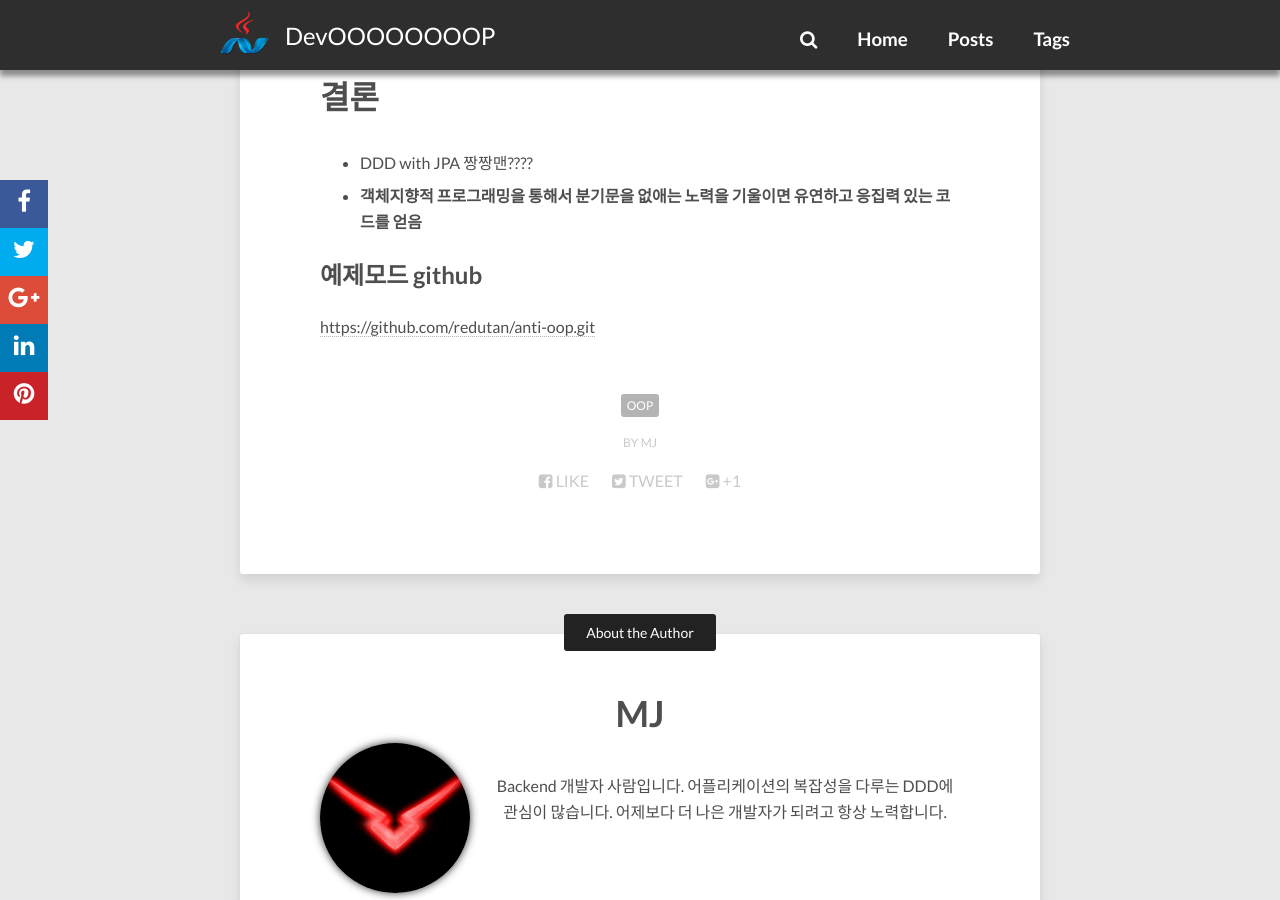
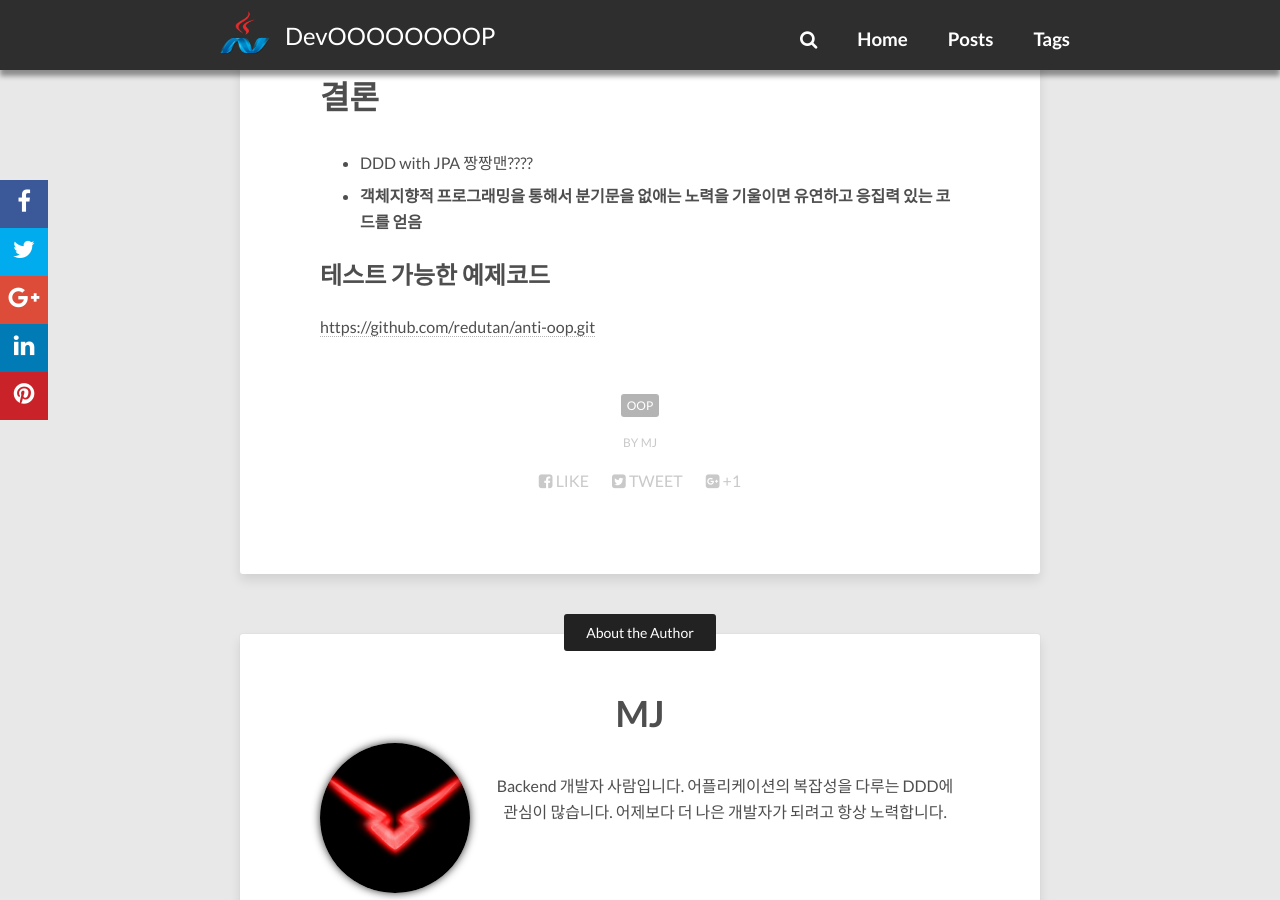
Before and after one commit to redutan/redutan.github.io, a Jekyll site: the page built from _posts/2016/2016-03-31-anti-oop-if.markdown, in a window 1280 px wide and 900 px high, scrolled down 12819 px. Built offline with Jekyll 4.4.1, drawn with Linux system fonts in a browser that asks for light colours; nearby versions of some CDN libraries; comment, search, counter and statistics services are not loaded.

Commit message:
포스팅 수정

```diff
--- a/_posts/2016/2016-03-31-anti-oop-if.markdown
+++ b/_posts/2016/2016-03-31-anti-oop-if.markdown
@@ -581,6 +581,6 @@ Entity 안에 있기 때문에 객체지향의 근본인 **연관된 상태와
 - DDD with JPA 짱짱맨????
 - **객체지향적 프로그래밍을 통해서 분기문을 없애는 노력을 기울이면 유연하고 응집력 있는 코드를 얻음**
 
-## 예제모드 github
+## 테스트 가능한 예제코드
 
 [https://github.com/redutan/anti-oop.git](https://github.com/redutan/anti-oop.git)
```
